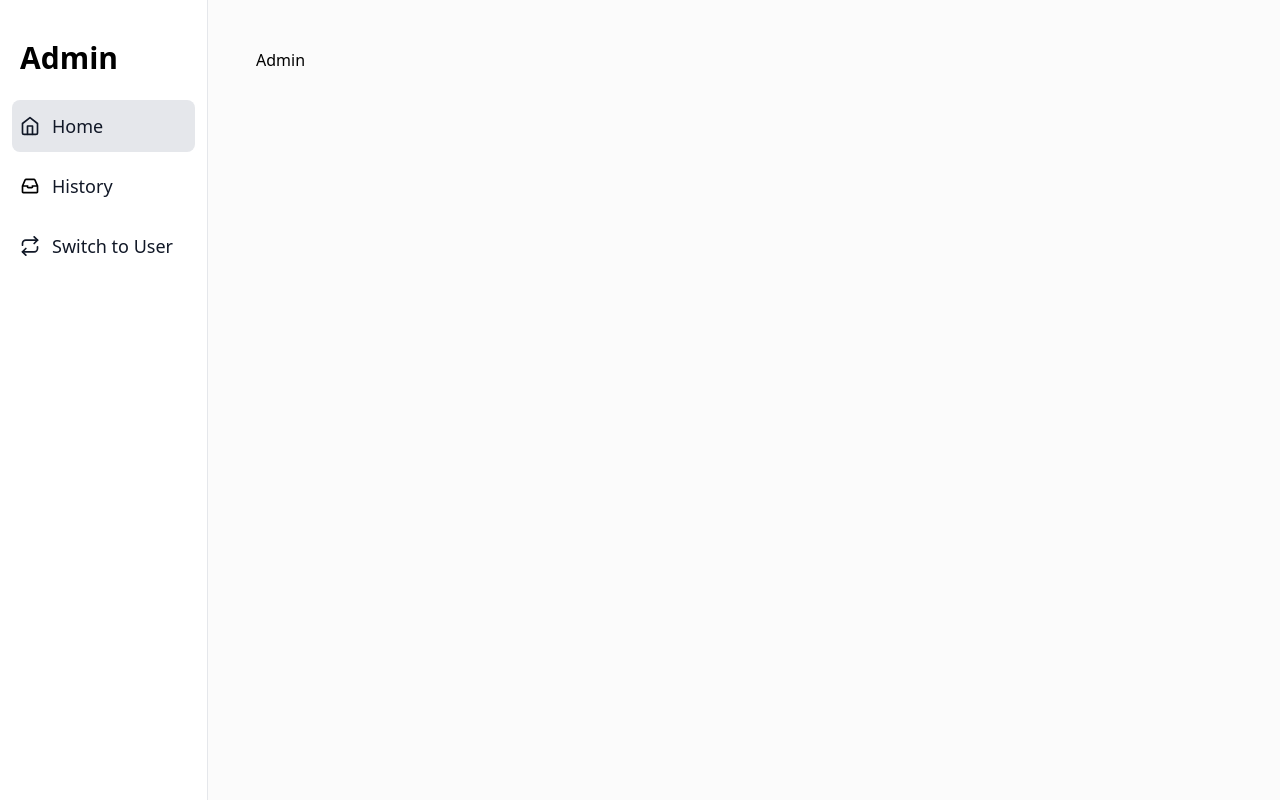
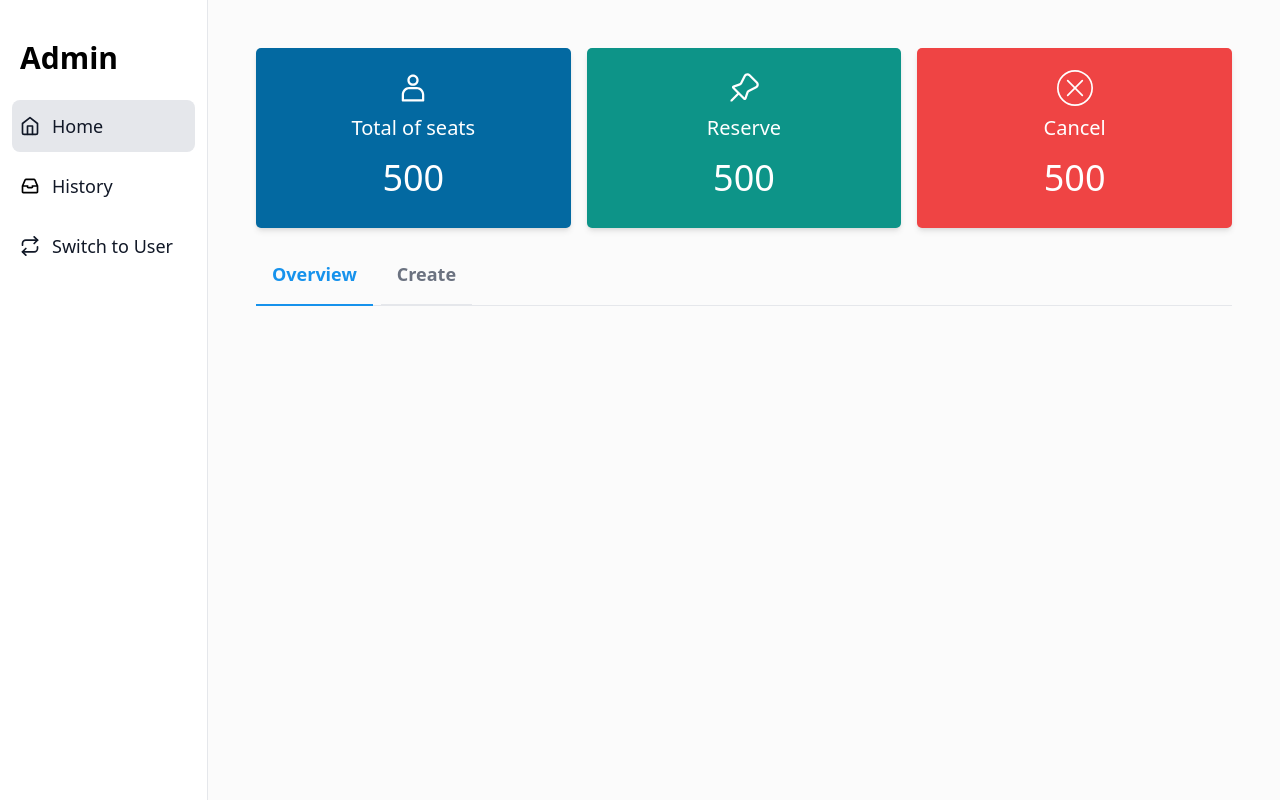
Before and after one commit to TurboJessadakorn/Concert-tickets, a Next.js app in the folder frontend/: page / in a window 1280 px wide. Built offline with nearby package versions, Linux system fonts and the light colour scheme.

Commit message:
Two mode for admin (Overview and Create concert)

```diff
--- a/frontend/pages/index.tsx
+++ b/frontend/pages/index.tsx
@@ -1,17 +1,90 @@
+import styles from "@/styles/Home.module.css";
+import { useState } from "react";
+
 interface HomeProps {
   isAdmin: boolean;
 }
 
 export default function Home({ isAdmin }: HomeProps) {
+  const [view, setView] = useState("overview");
+
   return (
     <div className="sm:pl-64 pl-12 py-12 pr-12">
+
+      {/* admin home page */}
       {isAdmin ? (
         <>
-         Admin
+          <div className="grid md:grid-cols-2 lg:grid-cols-3 gap-4">
+            {/* Total seat card */}
+            <div className={`${styles.card} bg-sky-700 space-y-2 text-white shadow-md`}>
+              <svg className="h-9 w-9" version="1.1" viewBox="0 0 16 16" xmlns="http://www.w3.org/2000/svg"><g id="Guide" /><g id="Layer_2"><g>
+                <path fill="#ffffff" d="M8,7c1.38,0,2.5-1.12,2.5-2.5S9.38,2,8,2S5.5,3.12,5.5,4.5S6.62,7,8,7z M8,3c0.83,0,1.5,0.67,1.5,1.5S8.83,6,8,6    S6.5,5.33,6.5,4.5S7.17,3,8,3z" />
+                <path fill="#ffffff" d="M9.71,7.5H6.29C4.47,7.5,3,9.07,3,10.99v2.51C3,13.78,3.22,14,3.5,14h9c0.28,0,0.5-0.22,0.5-0.5v-2.51    C13,9.07,11.53,7.5,9.71,7.5z M12,13H4v-2.01C4,9.62,5.03,8.5,6.29,8.5h3.43c1.26,0,2.29,1.12,2.29,2.49V13z" /></g></g>
+              </svg>
+              <p className="text-center text-xl">Total of seats</p>
+              <p className="text-center text-4xl py-2">500</p>
+            </div>
+
+            {/* Total reservation */}
+            <div className={`${styles.card} bg-teal-600 space-y-2 text-white shadow-md`}>
+              <svg className="h-9 w-9" fill="none" viewBox="0 0 24 24" xmlns="http://www.w3.org/2000/svg">
+                <path fill="#ffffff" d="M16.2425 2.93179L21.0682 7.75756C22.3955 9.08482 22.0324 11.3223 20.3535 12.1618L15.4826 14.5972C15.3073 14.6849 15.1732 14.8378 15.1092 15.0232L13.6699 19.1894C13.3684 20.0621 12.2574 20.318 11.6045 19.6652L8.50002 16.5606L4.06074 21H3L3.00008 19.9393L7.43936 15.5L4.33487 12.3955C3.682 11.7426 3.93791 10.6316 4.81061 10.3301L8.97688 8.89087C9.16223 8.82684 9.31512 8.69278 9.40281 8.51739L11.8382 3.64651C12.6777 1.96763 14.9152 1.60453 16.2425 2.93179ZM20.0076 8.81822L15.1818 3.99245C14.5785 3.38915 13.5614 3.5542 13.1799 4.31732L10.7445 9.1882C10.4814 9.71437 10.0227 10.1166 9.46666 10.3087L5.67812 11.6174L12.3826 18.3219L13.6914 14.5334C13.8835 13.9773 14.2857 13.5187 14.8118 13.2556L19.6827 10.8201C20.4458 10.4386 20.6109 9.42152 20.0076 8.81822Z" /></svg>
+              <p className="text-center text-xl">Reserve</p>
+              <p className="text-center text-4xl py-2">500</p>
+            </div>
+
+            {/* Total cancelation */}
+            <div className={`${styles.card} bg-red-500 space-y-2 text-white shadow-md `}>
+              <svg className="h-9 w-9" data-name="Livello 1" id="Livello_1" viewBox="0 0 128 128" xmlns="http://www.w3.org/2000/svg"><title />
+                <path fill="#ffffff" d="M64,0a64,64,0,1,0,64,64A64.07,64.07,0,0,0,64,0Zm0,122a58,58,0,1,1,58-58A58.07,58.07,0,0,1,64,122Z" />
+                <path fill="#ffffff" d="M92.12,35.79a3,3,0,0,0-4.24,0L64,59.75l-23.87-24A3,3,0,0,0,35.88,40L59.76,64,35.88,88a3,3,0,0,0,4.25,4.24L64,68.25l23.88,24A3,3,0,0,0,92.13,88L68.24,64,92.13,40A3,3,0,0,0,92.12,35.79Z" />
+              </svg>
+              <p className="text-center text-xl">Cancel</p>
+              <p className="text-center text-4xl py-2">500</p>
+            </div>
+          </div>
+
+          {/* Admin mode toggle */}
+          <div className="text-lg font-semibold text-center text-gray-500 border-b border-gray-200 mt-4">
+            <ul className="flex flex-wrap -mb-px">
+              <li className="me-2">
+                <button
+                  className={`inline-block p-4 border-b-2 rounded-t-lg ${view === 'overview' ? 'text-blue-custom border-blue-custom' : ''}`}
+                  onClick={() => setView('overview')}
+                >
+                  Overview
+                </button>
+              </li>
+              <li className="me-2">
+                <button
+                  className={`inline-block p-4 border-b-2 rounded-t-lg ${view === "create" ? "text-blue-custom border-blue-custom" : ""}`}
+                  onClick={() => setView("create")}
+                >
+                  Create
+                </button>
+              </li>
+            </ul>
+          </div>
+          <div className="space-y-4 mt-5">
+
+            {/* Overview Concert */}
+            {view === "overview" &&
+              <>
+              </>
+            }
+
+            {/* Create Concert */}
+            {view === "create" &&
+              <>
+              </>
+            }
+          </div>
         </>
       ) : (
+
+        // user home page
         <>
-        User
+          User
         </>
       )}
     </div>
```
